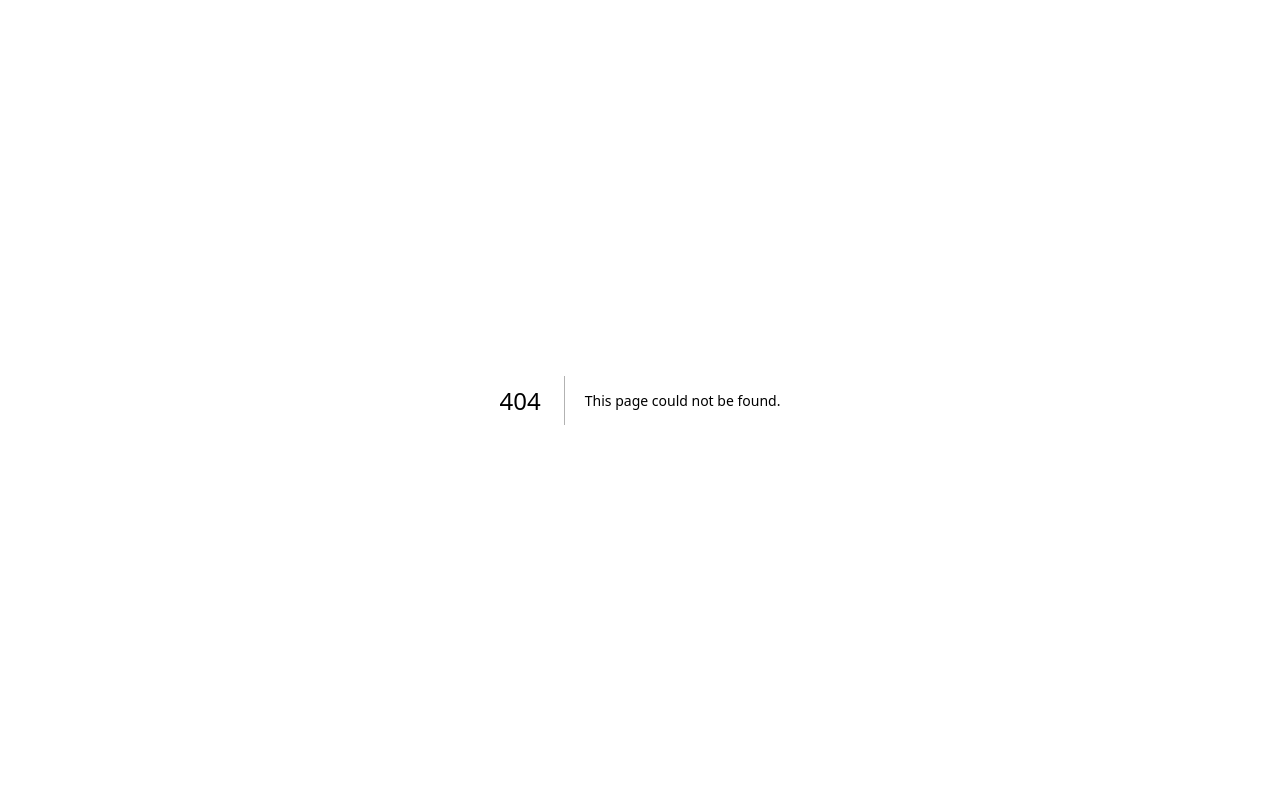
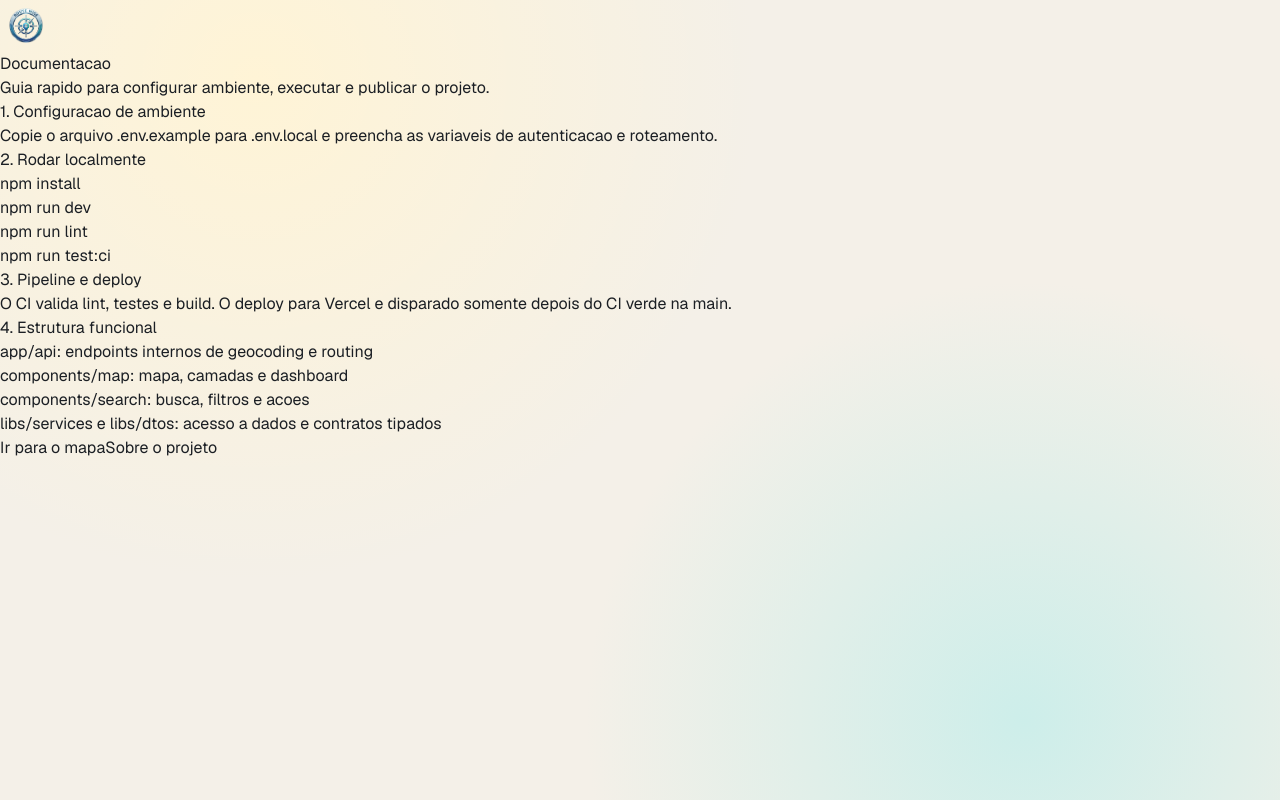
Before and after one commit to mateusw12/route-wise, a Next.js app: page /documentation in a window 1280 px wide. Before the commit this address had no page. Built offline with nearby package versions, Linux system fonts and the light colour scheme.

Commit message:
feat: add DocumentacaoPage with setup instructions and project structure details

```diff
--- /dev/null
+++ b/src/app/documentation/page.tsx
@@ -0,0 +1,72 @@
+import Image from "next/image";
+import Link from "next/link";
+
+export default function DocumentacaoPage() {
+  return (
+    <main className="content-page">
+      <section className="content-card">
+        <header className="content-head">
+          <Image
+            src="/logo/logo.png"
+            alt="Logo RouteWise"
+            width={52}
+            height={52}
+            className="content-logo"
+            priority
+          />
+          <div>
+            <h1 className="content-title">Documentacao</h1>
+            <p className="content-subtitle">
+              Guia rapido para configurar ambiente, executar e publicar o projeto.
+            </p>
+          </div>
+        </header>
+
+        <section className="content-section">
+          <h2>1. Configuracao de ambiente</h2>
+          <p>
+            Copie o arquivo .env.example para .env.local e preencha as variaveis de
+            autenticacao e roteamento.
+          </p>
+        </section>
+
+        <section className="content-section">
+          <h2>2. Rodar localmente</h2>
+          <ul>
+            <li>npm install</li>
+            <li>npm run dev</li>
+            <li>npm run lint</li>
+            <li>npm run test:ci</li>
+          </ul>
+        </section>
+
+        <section className="content-section">
+          <h2>3. Pipeline e deploy</h2>
+          <p>
+            O CI valida lint, testes e build. O deploy para Vercel e disparado somente depois do
+            CI verde na main.
+          </p>
+        </section>
+
+        <section className="content-section">
+          <h2>4. Estrutura funcional</h2>
+          <ul>
+            <li>app/api: endpoints internos de geocoding e routing</li>
+            <li>components/map: mapa, camadas e dashboard</li>
+            <li>components/search: busca, filtros e acoes</li>
+            <li>libs/services e libs/dtos: acesso a dados e contratos tipados</li>
+          </ul>
+        </section>
+
+        <div className="content-links">
+          <Link href="/" className="content-link">
+            Ir para o mapa
+          </Link>
+          <Link href="/sobre" className="content-link">
+            Sobre o projeto
+          </Link>
+        </div>
+      </section>
+    </main>
+  );
+}
```
